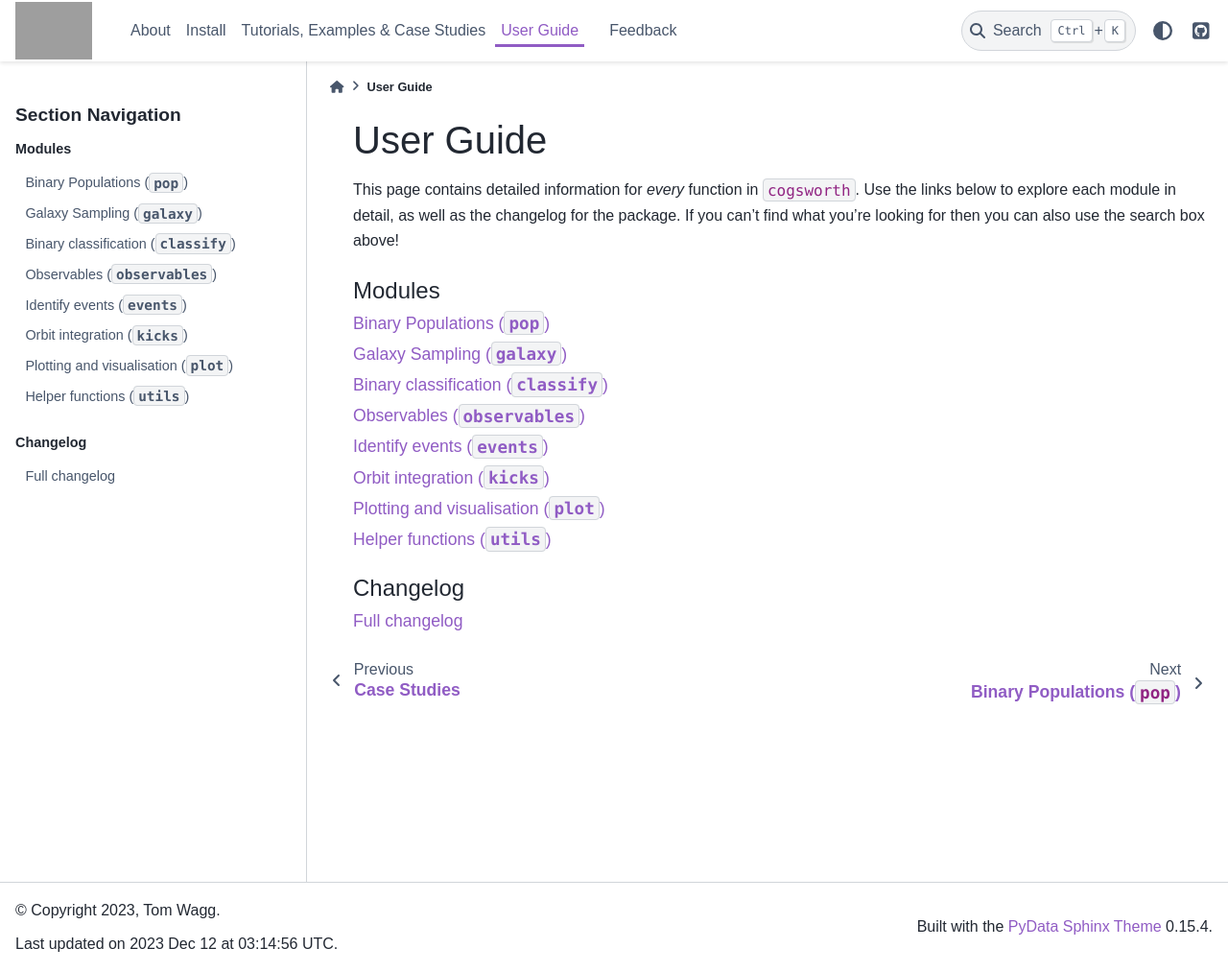
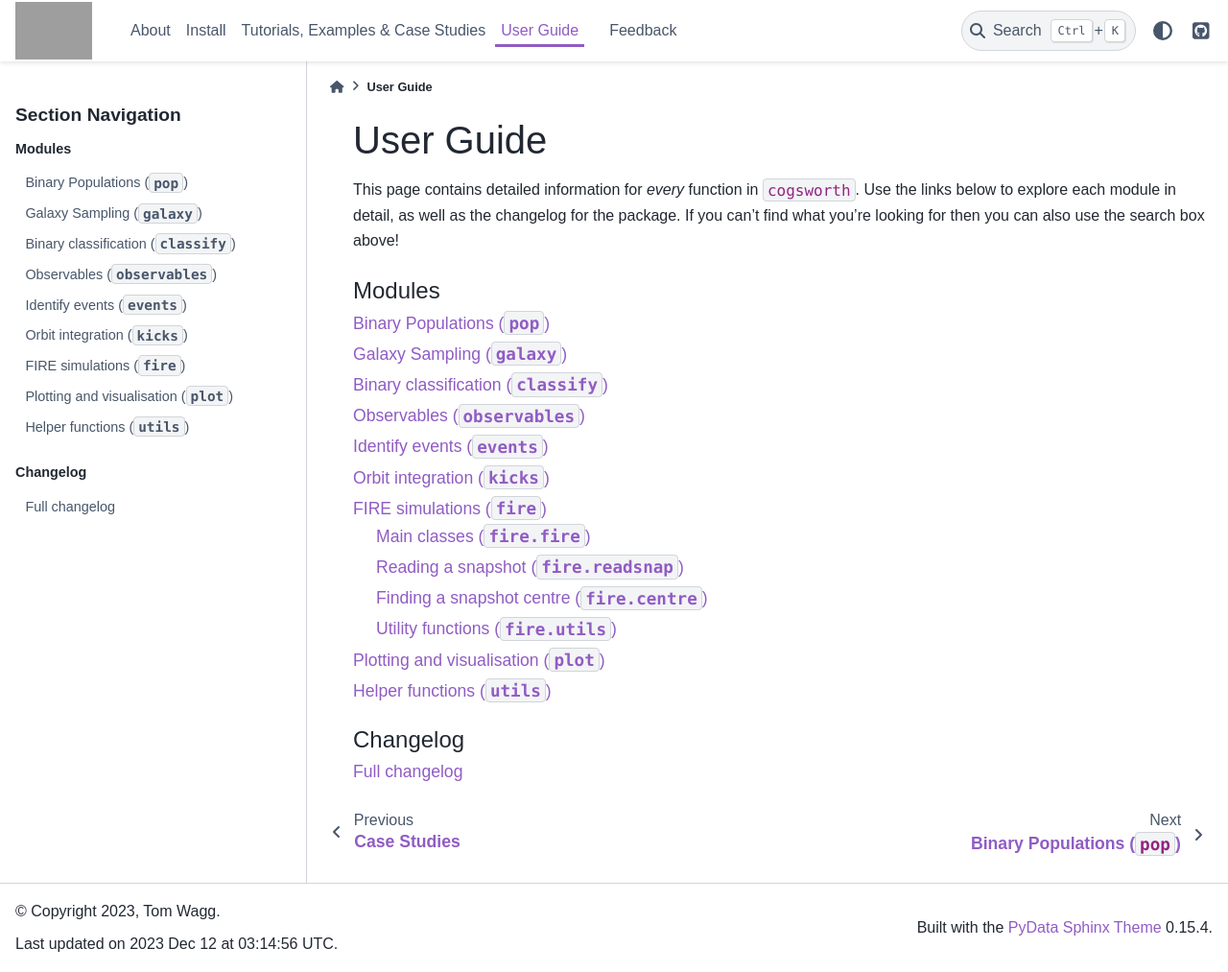
Before and after one commit to TomWagg/cogsworth, a Sphinx documentation site: the page built from docs/pages/modules.rst, in a window 1280 px wide and 1013 px high. Shown: the whole window at 96% size. Built offline with Sphinx 7.4.7 and the PyData theme 0.15.4, drawn with Linux system fonts in a browser that asks for light colours; some web fonts are replaced; pages that are not in the unit, such as notebooks, are missing from menus; grey boxes are pictures that could not be loaded.

Commit message:
add fire api docs

```diff
--- a/docs/_static/custom.js
+++ b/docs/_static/custom.js
@@ -51,4 +51,10 @@
     if (nav.querySelector("a").innerText == "Tutorials") {
         nav.querySelector("label").click();
     }
+
+    if (document.querySelector(".navbar-nav .active").innerText == "User Guide") {
+        document.querySelectorAll("h3").forEach(el => {
+            el.remove();
+        });
+    }
 })
--- /dev/null
+++ b/docs/modules/fire.rst
@@ -0,0 +1,34 @@
+***************************
+FIRE simulations (``fire``)
+***************************
+
+The ``fire`` module contains the functionality necessary for running simulations that use FIRE simulations
+as their initial conditions. This includes the ability to read in FIRE snapshots, find the stellar centre,
+estimate the galactic potential and run a full ``cogsworth`` Population based on all that.
+
+Main classes (``fire.fire``)
+============================
+
+.. automodapi:: cogsworth.fire.fire
+    :no-inheritance-diagram:
+    :headings: -
+    :no-heading:
+    :noindex:
+
+Reading a snapshot (``fire.readsnap``)
+======================================
+
+.. automodapi:: cogsworth.fire.readsnap
+    :no-heading:
+
+Finding a snapshot centre (``fire.centre``)
+===========================================
+
+.. automodapi:: cogsworth.fire.centre
+    :no-heading:
+
+Utility functions (``fire.utils``)
+==================================
+
+.. automodapi:: cogsworth.fire.utils
+    :no-heading:
--- a/docs/modules/observables.rst
+++ b/docs/modules/observables.rst
@@ -8,3 +8,4 @@
 but there are also some helper functions for dealing with magnitudes.
 
 .. automodapi:: cogsworth.observables
+    :no-heading:
--- a/docs/pages/modules.rst
+++ b/docs/pages/modules.rst
@@ -16,6 +16,7 @@
     ../modules/observables
     ../modules/events
     ../modules/kicks
+    ../modules/fire
     ../modules/plot
     ../modules/utils
 
```
Also changed, not shown: other parts of docs/pages/modules.rst (+1 -1 lines).
